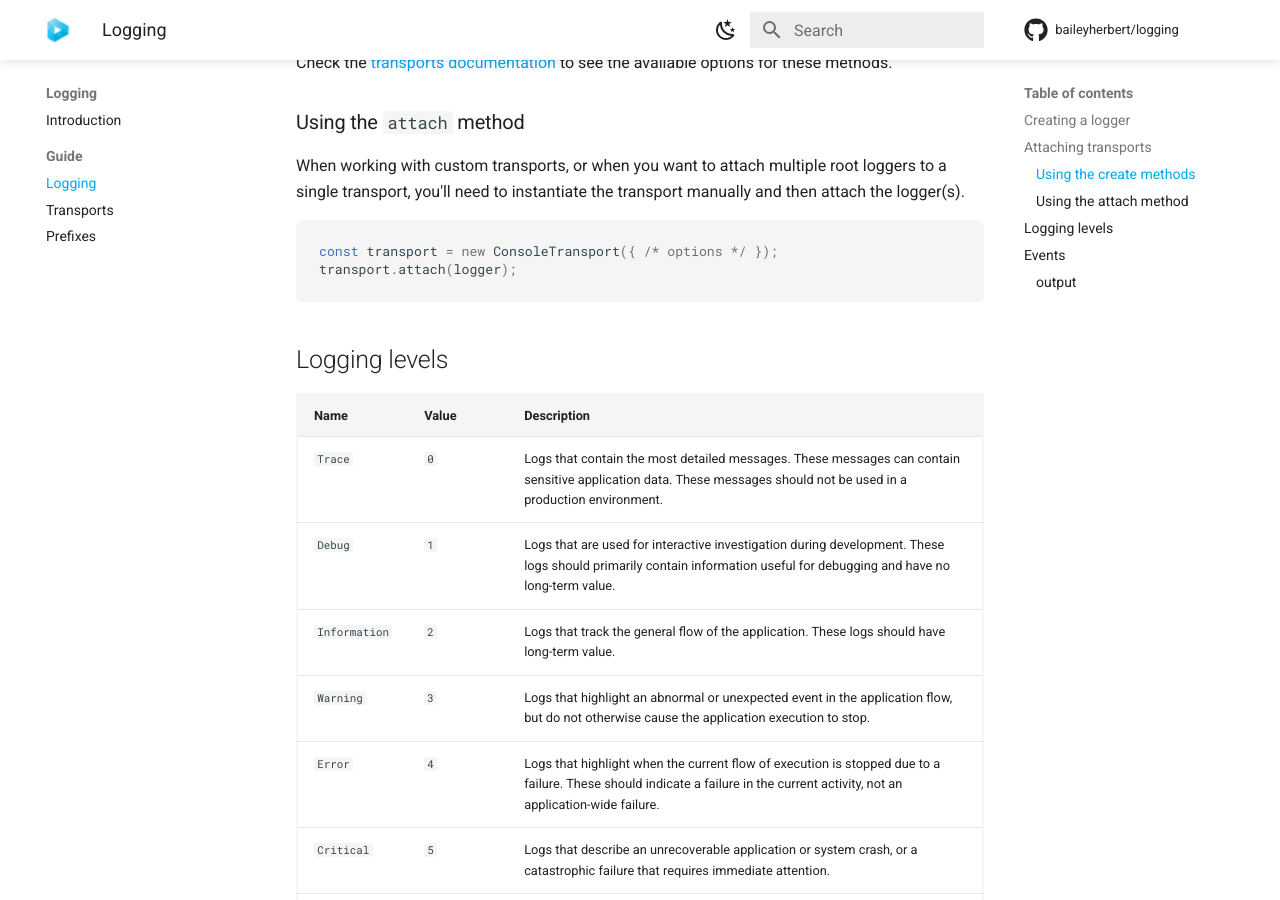
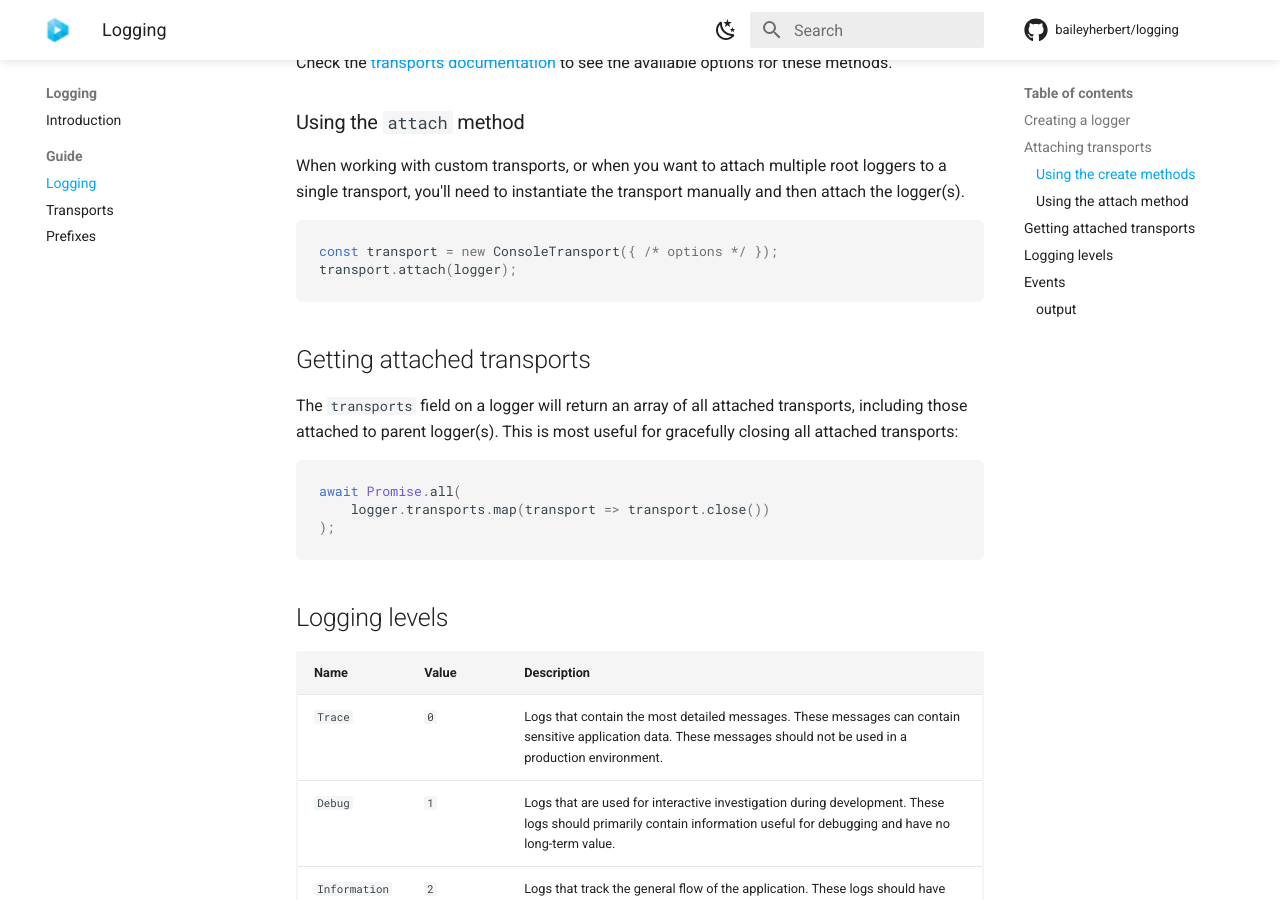
Before and after one commit to baileyherbert/logging, an MkDocs documentation site: the page built from docs/guide/logging.md, in a window 1280 px wide and 900 px high, scrolled down 1050 px. Built offline with MkDocs 1.6.1 and Material for MkDocs 9.7.7, drawn with Linux system fonts in a browser that asks for light colours; the version menu is left out.

Commit message:
Add documentation for the transports getter

````diff
--- a/docs/guide/logging.md
+++ b/docs/guide/logging.md
@@ -55,6 +55,17 @@ const transport = new ConsoleTransport({ /* options */ });
 transport.attach(logger);
 ```
 
+## Getting attached transports
+
+The `transports` field on a logger will return an array of all attached transports, including those attached to parent
+logger(s). This is most useful for gracefully closing all attached transports:
+
+```ts
+await Promise.all(
+	logger.transports.map(transport => transport.close())
+);
+```
+
 ## Logging levels
 
 | Name          | Value | Description                                                                                                                                                                   |
````
